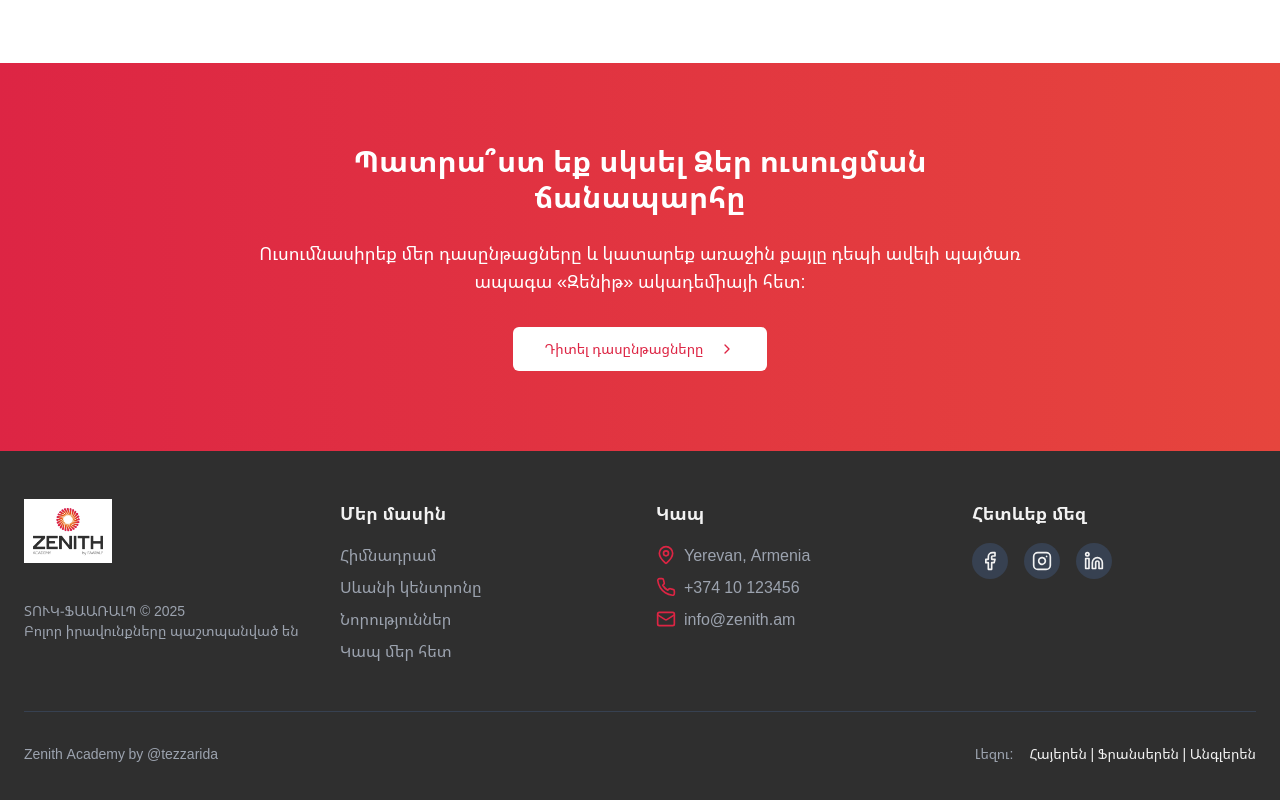
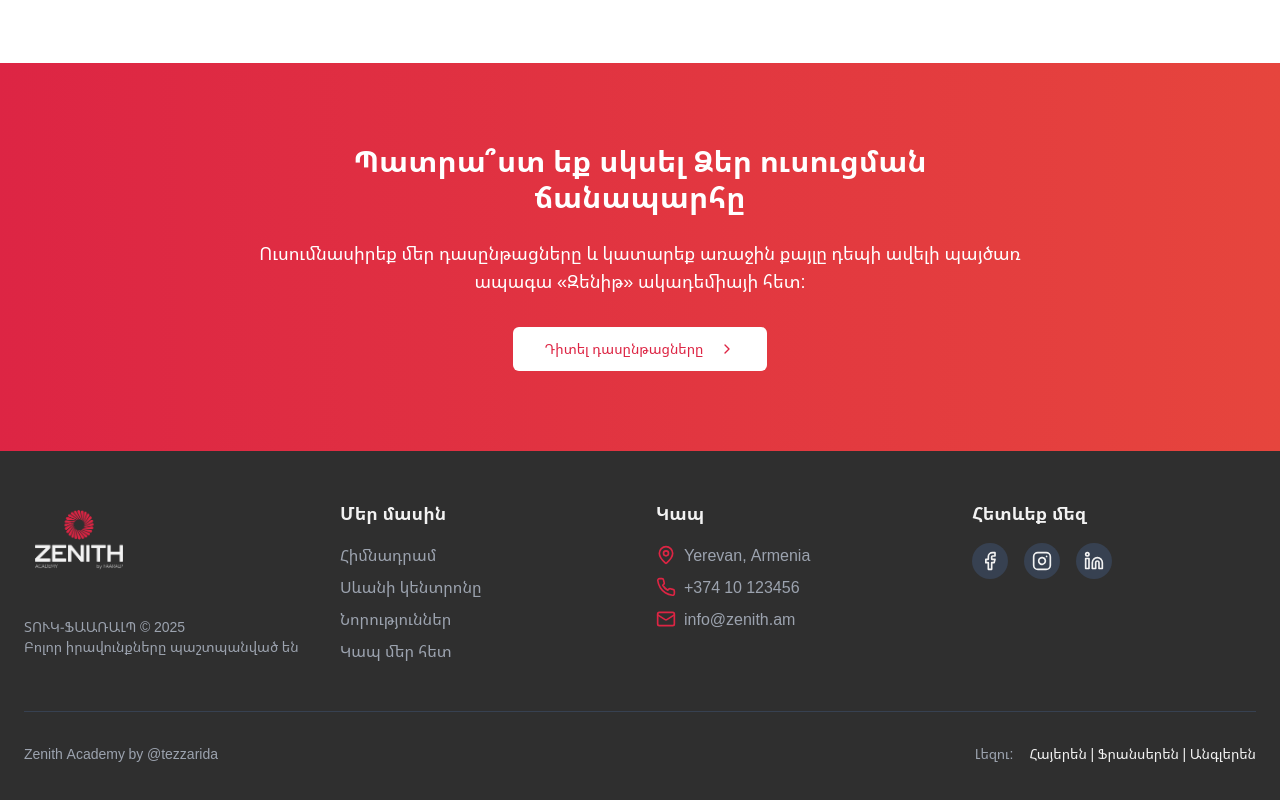
Before and after one commit to fulfilledbyai/zenith-academy-web, a React (Vite) app: page / in a window 1280 px wide. Shown: the part 4081-4881 px from the top of the page. Built offline with nearby package versions, Linux system fonts and the light colour scheme.

Commit message:
Update footer logo
Replaced the footer logo with a new image and increased its size.

```diff
--- a/src/components/Footer.tsx
+++ b/src/components/Footer.tsx
@@ -22,7 +22,7 @@ const Footer: React.FC = () => {
           {/* Logo and Description */}
           <div className="col-span-1 md:col-span-1 lg:col-span-1">
             <Link to="/" className="inline-block mb-4">
-              <img alt="Zenith Academy" src="/lovable-uploads/24276dbe-fd83-4c3d-9c32-2b8505b0912f.jpg" className="h-16 object-fill" />
+              <img alt="Zenith Academy" src="/lovable-uploads/475d22a5-af87-4d95-af83-8c0443421565.png" className="h-20 object-contain" />
             </Link>
             <p className="text-sm text-gray-400 mt-4">
               ՏՈՒԿ-ՖԱԱՌԱԼՊ © {currentYear}
```
Also changed, not shown: public/lovable-uploads/475d22a5-af87-4d95-af83-8c0443421565.png (added).
